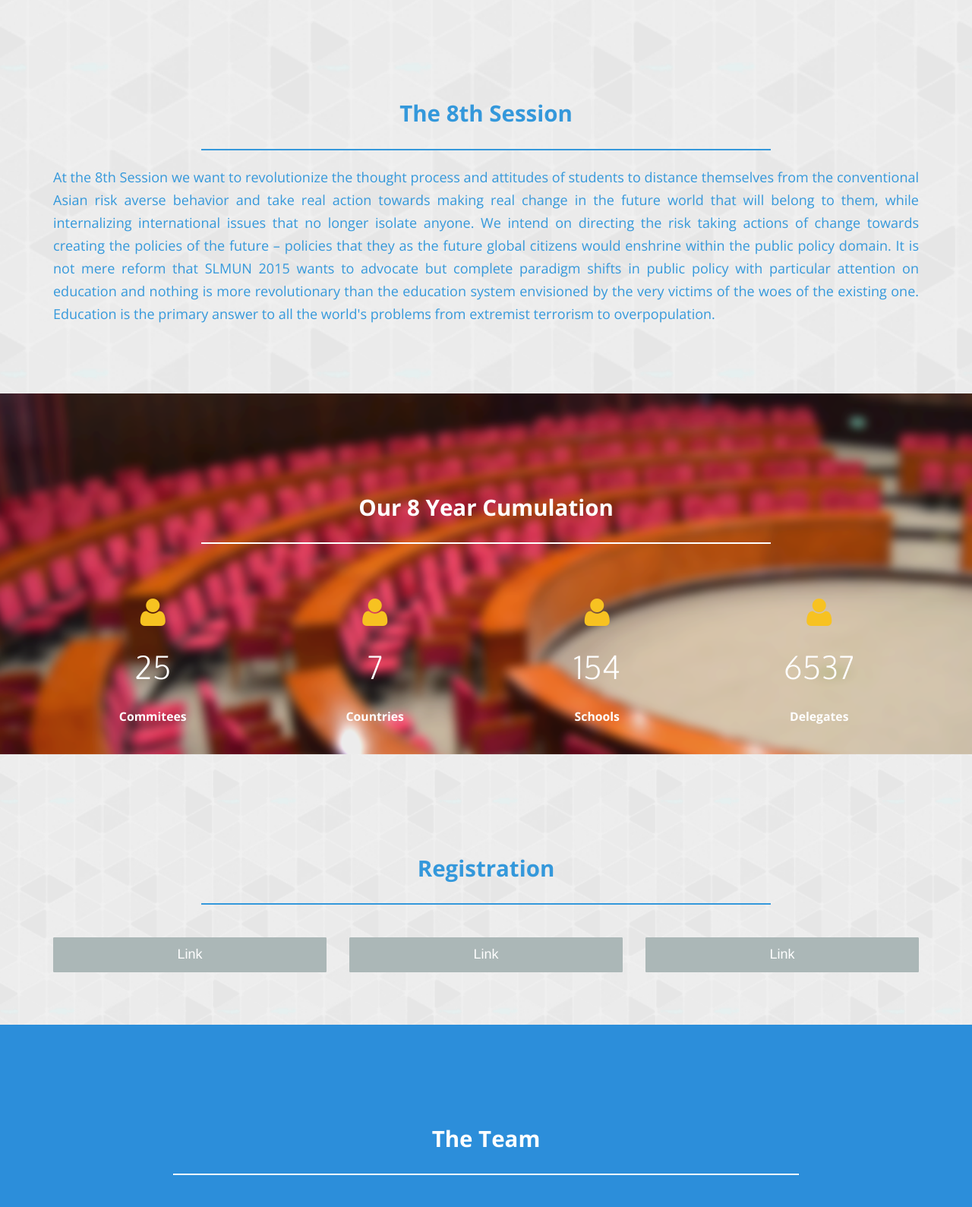
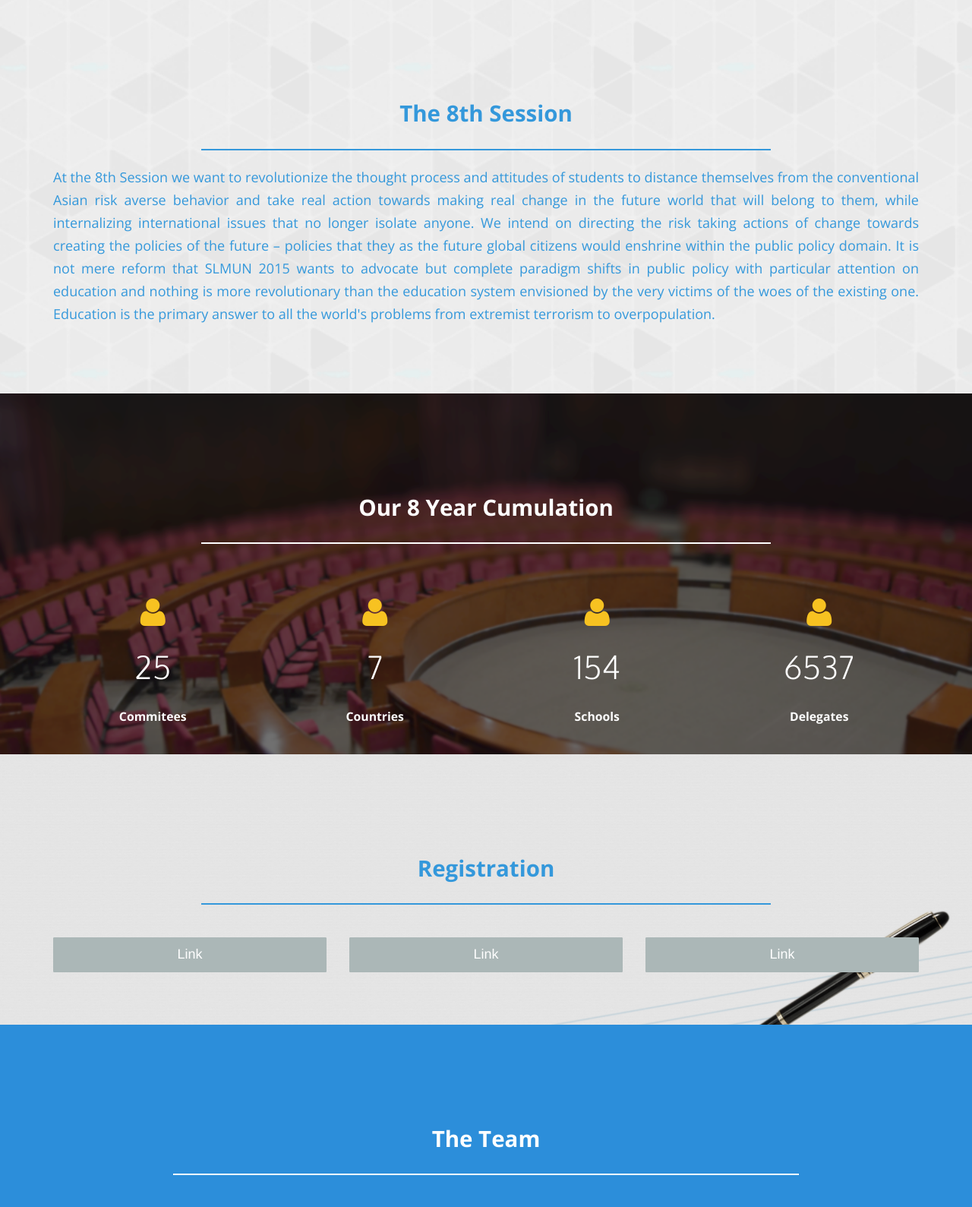
Before and after one commit to Saturnfive/SLMUN15, a PHP site: page / in a window 1280 px wide. Shown: the part 1219-2808 px from the top of the page at 76% size. Run offline with PHP 8.4, Linux system fonts and the light colour scheme; some libraries are stand-ins or nearby versions.

Commit message:
added new backgrounds

```diff
--- a/css/app.css
+++ b/css/app.css
@@ -262,7 +262,7 @@ h1,
 }
 
 .section4 {
-    background-image: url(../Resources/greybackdrop.png);
+    background-image: url(../Resources/Reg_background.png);
     background-size: cover;
 }
 
```
Also changed, not shown: Resources/Reg_background.png (added), Resources/confroom.png.
